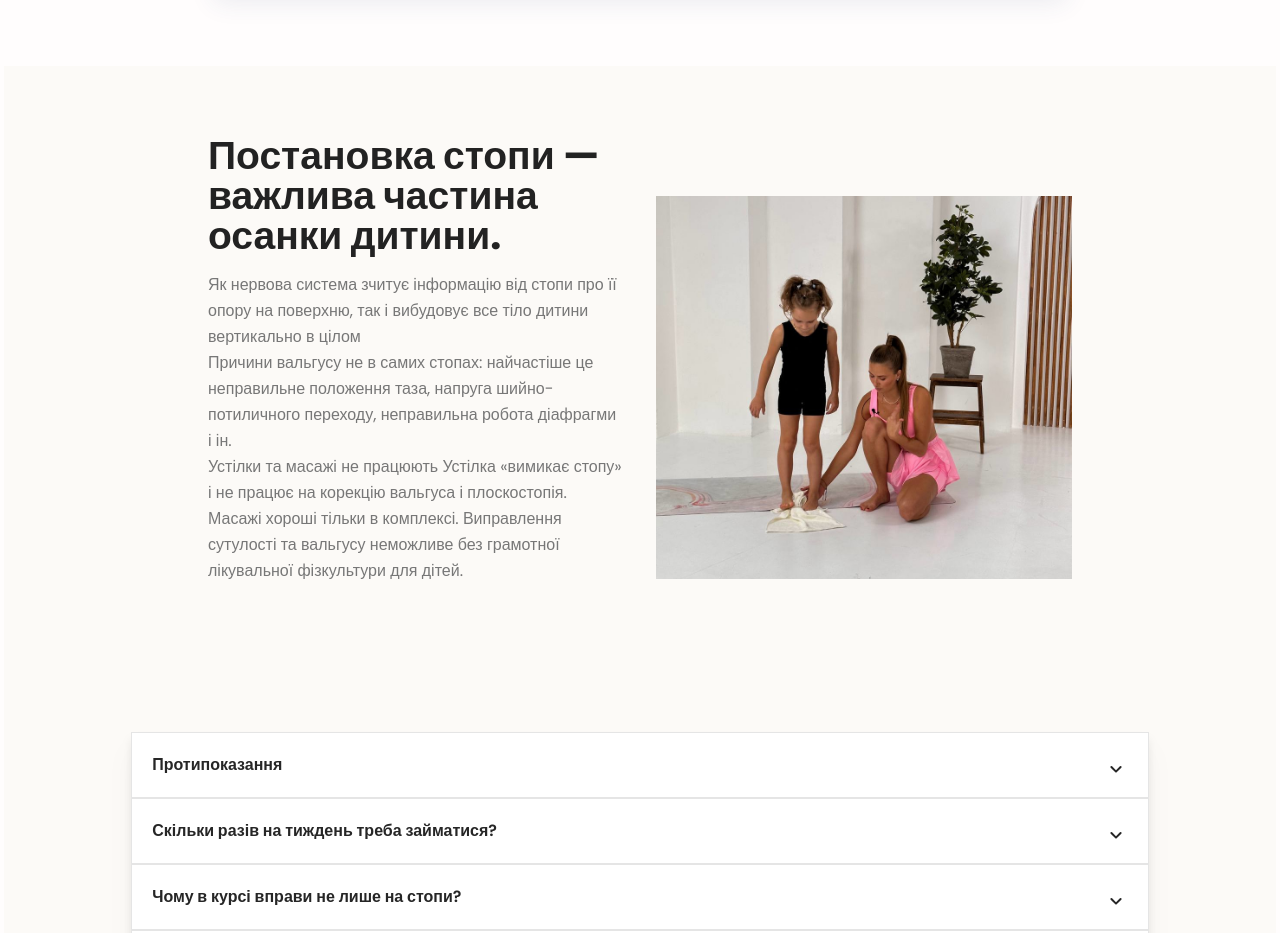
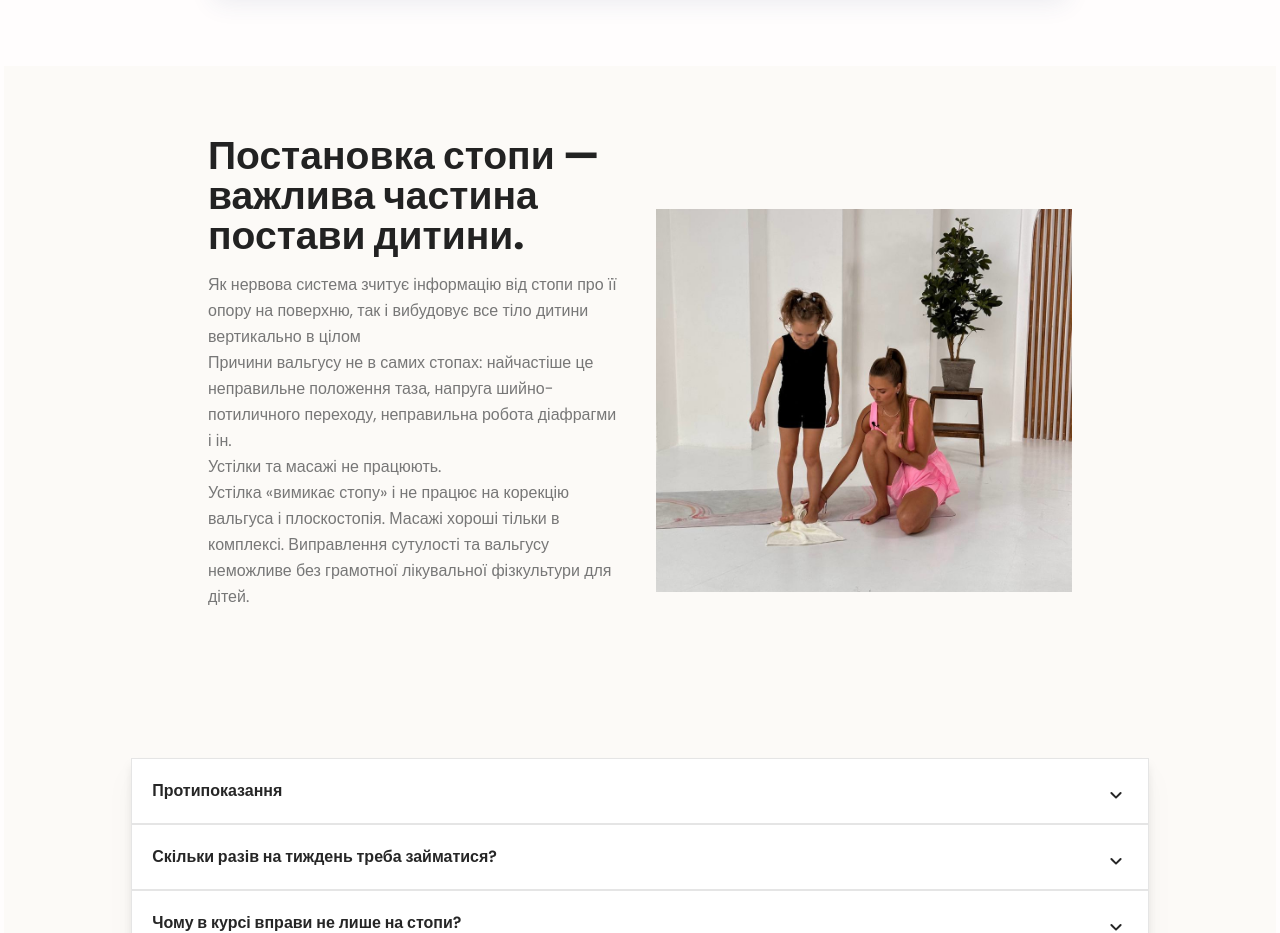
Before and after one commit to pussbb/nextjs-yanina, a Next.js app: page / in a window 1280 px wide. Shown: the part 4040-4973 px from the top of the page. Built offline with nearby package versions, Linux system fonts and the light colour scheme; what tailwind-bootstrap-grid would draw is missing.

Commit message:
type changes

```diff
--- a/app/Sections/HealthyFeet/HealthyFeetInfo.tsx
+++ b/app/Sections/HealthyFeet/HealthyFeetInfo.tsx
@@ -45,7 +45,7 @@ const HealthyFeetInfo = () => {
                         {/* Content */}
                         <div className={'service-content mt-5 md:mt-0 md:order-1'}>
                             <h2 className="font-bold leading-[40px]">
-                                Постановка стопи — важлива частина осанки дитини.
+                                Постановка стопи — важлива частина постави дитини.
                             </h2>
                             <p className="mt-4 mb-2">
 
@@ -56,12 +56,10 @@ const HealthyFeetInfo = () => {
                                 напруга шийно-потиличного переходу, неправильна робота діафрагми і ін.
                                 <br/>
 
-                                Устілки та масажі не працюють
+                                Устілки та масажі не працюють.<br/>
                                 Устілка «вимикає стопу» і не працює на корекцію вальгуса і плоскостопія.
                                 Масажі хороші тільки в комплексі. Виправлення сутулості та вальгусу
                                 неможливе без грамотної лікувальної фізкультури для дітей.
-
-
                             </p>
                         </div>
                     </div>
--- a/app/metadata.ts
+++ b/app/metadata.ts
@@ -59,6 +59,7 @@ const generateDefaultMetadata = (title: string = defaultTitle): Metadata => ({
         'дитина в 5 місяців',
         'дитина у 5 місяців',
         'вправи для осанки дітей',
+        'вправи для постави дітей',
         'у дитини',
         'активна дитина',
         'все про дітей',
```
